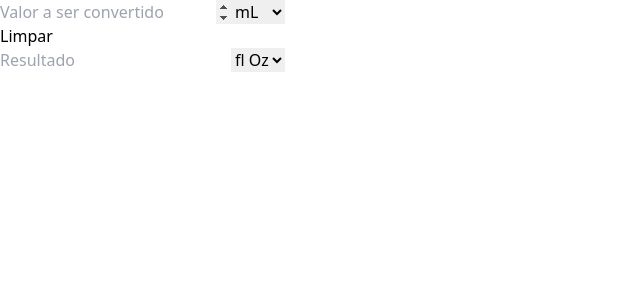
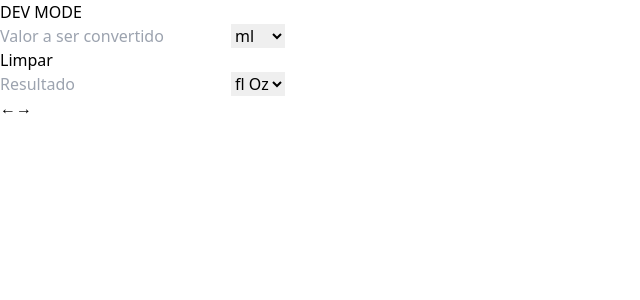
Before and after one commit to TheDevLion/unit-measure-conversion, a React (Vite) app: page / in a window 1280 px wide. Shown: the top 300 px of the page, without its empty margins (0-640 px from the left). Built offline with nearby package versions, Linux system fonts and the light colour scheme.

Commit message:
✨feat: control decimals number in output to display

```diff
--- a/src/App.tsx
+++ b/src/App.tsx
@@ -6,6 +6,7 @@ function App() {
   const [output, setOutput] = useState<number | string>('')
   const [inputUnit, setInputUnit] = useState<string>("ml")
   const [outputUnit, setOutputUnit] = useState<string>("fl_oz")
+  const [decimals, setDecimals] = useState(3)
 
   const inputFieldRef = useRef<HTMLInputElement | null>(null)
 
@@ -17,6 +18,7 @@ function App() {
     fl_oz: 1,
     gal: 128,
     ml: 0.0338140227,
+    l: 33.8140227,
     qt: 32,
   }
 
@@ -57,8 +59,25 @@ function App() {
     inputFieldRef?.current?.focus()
   }
 
+  const handleDecimals = (value: number | string) => {
+    if (!value) return ''
+
+    const v = Number(value)
+    return v.toFixed(decimals)
+  }
+
+  const addDecimals = () => {
+    setDecimals(decimals + 1)
+  }
+
+  const removeDecimals = () => {
+    setDecimals(decimals - 1)
+  }
+
   return (
     <div className="flex items-center justify-center flex-col p-10">
+
+      {window.location.href.includes("localhost") && <h1 className="font-bold text-4xl">DEV MODE</h1>}
 
       <div className="flex p-5 rounded-sm min-w-[450px] justify-center">
         <input
@@ -76,10 +95,9 @@ function App() {
           value={inputUnit}
           onChange={handleInputUnitChange}
         >
-          <option value="ml">mL</option>
-          <option value="fl_oz">fl Oz</option>
-          <option value="gal">gal</option>
-          <option value="qt">qt</option>
+          {Object.keys(volume_conversion).map((vc, i) => {
+            return <option key={i} value={vc}>{vc}</option>
+          })}
         </select>
       </div>
 
@@ -90,10 +108,11 @@ function App() {
         Limpar
       </button>
 
-      <div className="flex p-5 rounded-sm min-w-[450px] justify-center" >
+      <div className="flex flex-col p-5 relative w-[450px] items-center">
+        <div className="flex rounded-sm justify-center w-[300px]">
           <input
-            className="mx-5 border-2 border-black px-2 rounded-sm"
-            value={output ?? ''}
+            className="mx-5 border-2 border-black px-2 rounded-sm w-[200px]"
+            value={handleDecimals(output) ?? ''}
             type='number'
             readOnly
             placeholder="Resultado"
@@ -107,11 +126,19 @@ function App() {
             onChange={handleOutputUnitChange}
           >
             <option value="ml">mL</option>
+            <option value="l">L</option>
             <option value="fl_oz">fl Oz</option>
             <option value="gal">gal</option>
             <option value="qt">qt</option>
           </select>
         </div>
+
+        <div className="absolute top-12 left-24">
+          <button onClick={removeDecimals}>&larr;</button>
+          <button onClick={addDecimals}>&rarr;</button>
+        </div>
+      </div>
+
     </div>
   )
 }
```
Also changed, not shown: 1 other file (tests, documents, lock files or other folders). Lines whose indentation alone changed are shown as unchanged.
